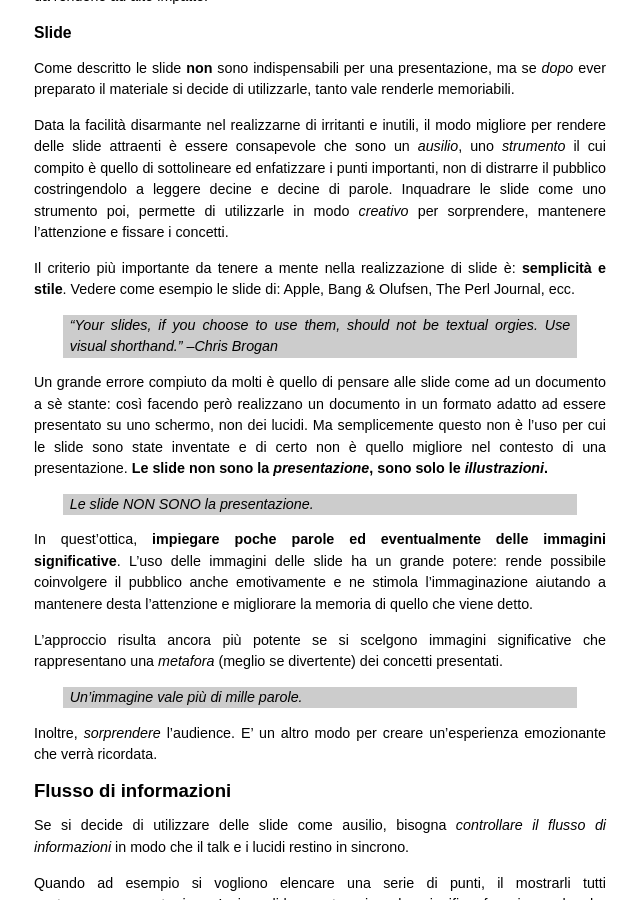
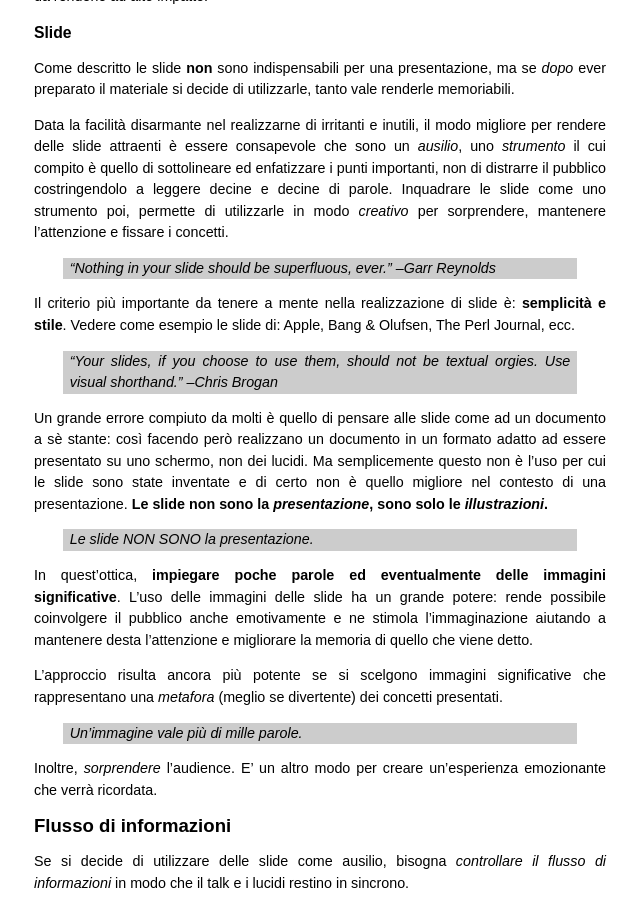
Before and after one commit to manuelp/manuelp.github.io, a Jekyll site: the page built from _posts/2009-11-03-come-fare-una-presentazione.markdown, in a window 1280 px wide and 900 px high, scrolled down 4753 px. Shown: the whole window, without its empty margins (320-960 px from the left). Built offline with Jekyll 4.4.1, drawn with Linux system fonts in a browser that asks for light colours; comment, search, counter and statistics services are not loaded; some of the changed lines change nothing that is shown; some of the changed text lies outside the part shown.

Commit message:
Aggiunta citazione e link di approfondimento (ben fatto!)

```diff
--- a/_posts/2009-11-03-come-fare-una-presentazione.markdown
+++ b/_posts/2009-11-03-come-fare-una-presentazione.markdown
@@ -142,6 +142,8 @@
 
 Data la facilità disarmante nel realizzarne di irritanti e inutili, il modo migliore per rendere delle slide attraenti è essere consapevole che sono un *ausilio*, uno *strumento* il cui compito è quello di sottolineare ed enfatizzare i punti importanti, non di distrarre il pubblico costringendolo a leggere decine e decine di parole. Inquadrare le slide come uno strumento poi, permette di utilizzarle in modo *creativo* per sorprendere, mantenere l'attenzione e fissare i concetti.
 
+> "Nothing in your slide should be superfluous, ever." --Garr Reynolds
+
 Il criterio più importante da tenere a mente nella realizzazione di slide è: **semplicità e stile**. Vedere come esempio le slide di: Apple, Bang & Olufsen, The Perl Journal, ecc.
 
 > "Your slides, if you choose to use them, should not be textual orgies. Use visual shorthand." --Chris Brogan
@@ -250,7 +252,7 @@
  - All'inizio anticipare quello di cui si parlerà e alla fine dell'esposizione ricapitolare i messaggi importanti.
  - Se possibile, dare precedenza alle dimostrazioni piuttosto che alle descrizioni.
 
-## Fonti
+## Approfondimenti
 - [How to give a great speech, Part 1: Preparation][1]
 - [How to give a great speech, Part 2: Delivery][2]
 - [Presentation Masterclass - Part 1: Introduction][3]
@@ -266,6 +268,7 @@
 - Lehr, J.H., 1985, [Let there be stoning!][5], Ground Water, v. 23, no. 2, p. 162-165
 - [OSCON 2005: Presentation Aikido, Damian Conway, first half](http://www.canspice.org/2005/08/01/oscon-2005-the-conway-channel-first-half/)
 - [OSCON 2005: Presentation Aikido, Damian Conway, second half](http://www.canspice.org/2005/08/01/oscon-2005-presentation-aikido-damian-conway-second-half/)
+- [Top Ten Slide Tips](http://www.garrreynolds.com/Presentation/slides.html)
 
 [1]: http://www.lifehack.org/articles/communication/how-to-give-a-great-speech-part-1-preparation.html
 [2]: http://www.lifehack.org/articles/communication/how-to-give-a-great-speech-part-2-delivery.html
```
